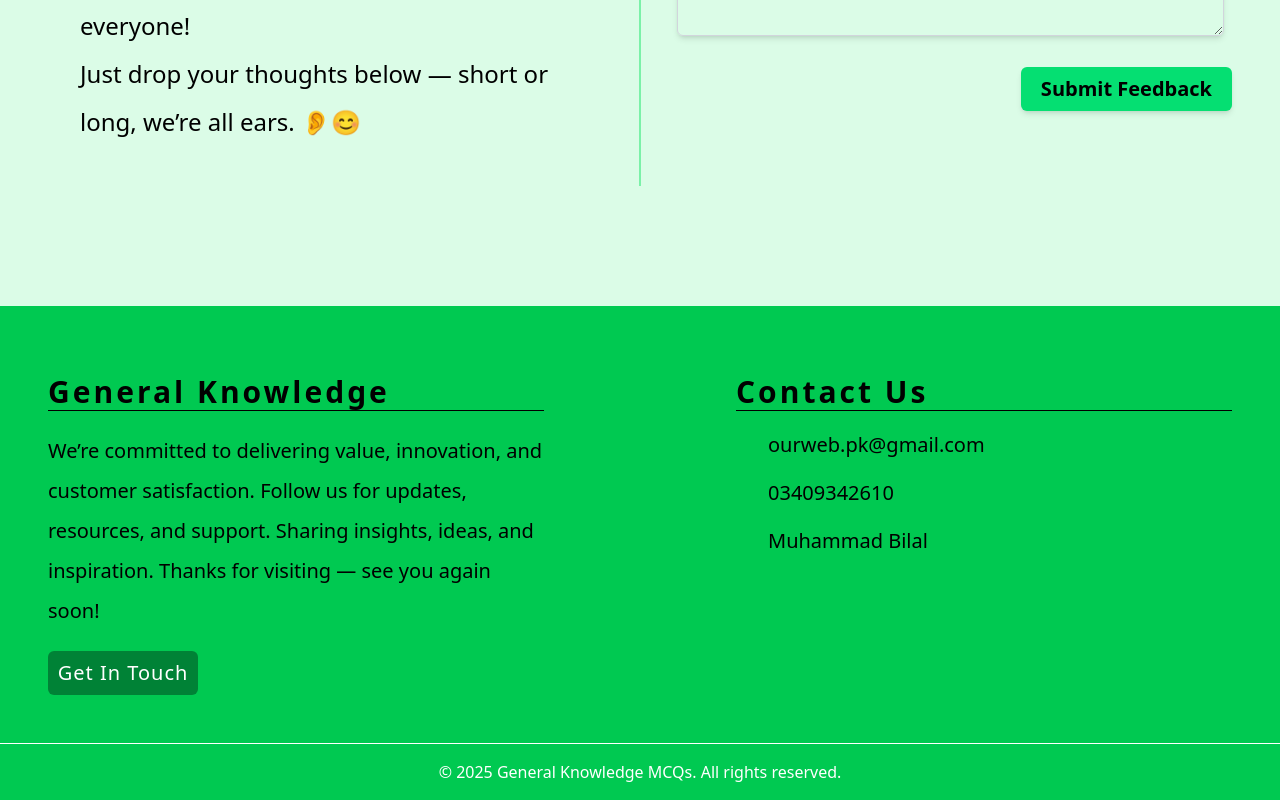
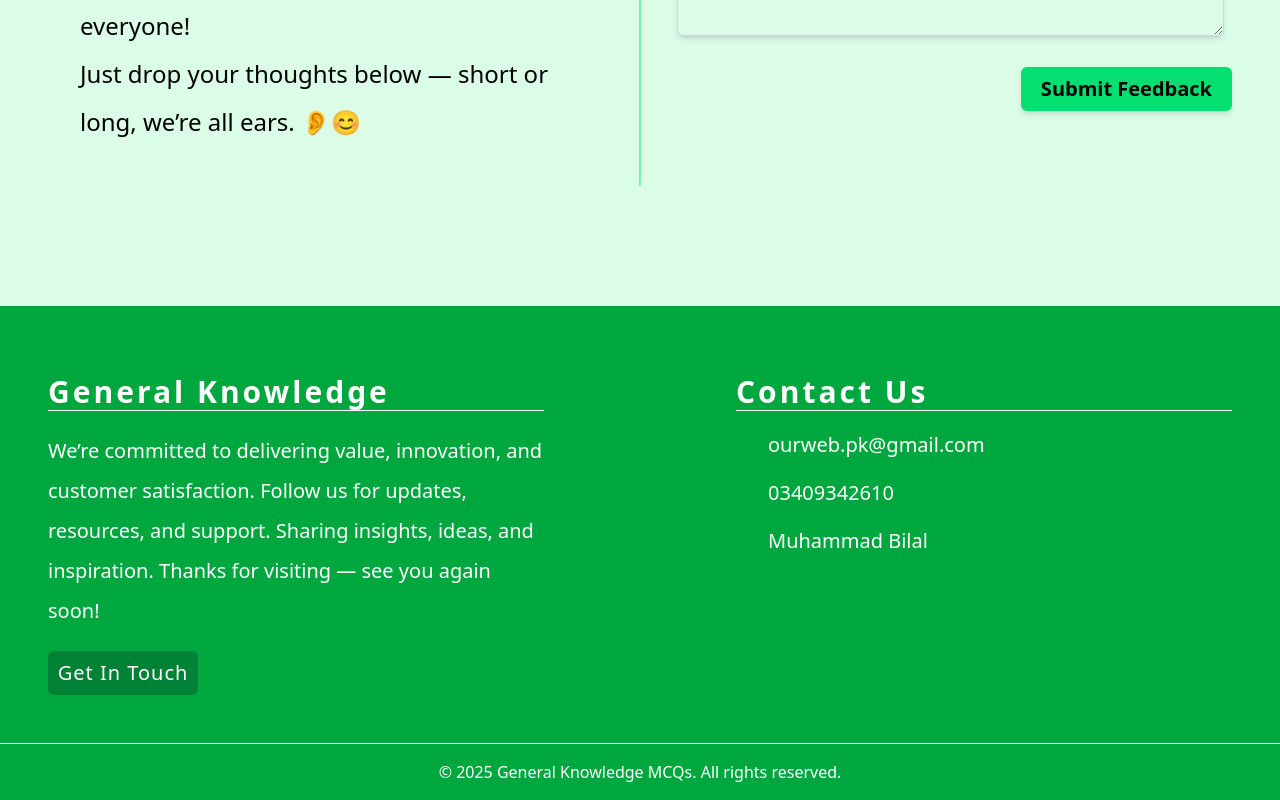
Before and after one commit to BilalUnknown10/General-Knowledge-front-end, a React (Vite) app: page / in a window 1280 px wide. Shown: the part 2958-3758 px from the top of the page. Built offline with nearby package versions, Linux system fonts and the light colour scheme; some icons are missing.

Commit message:
some changes in navbar

```diff
--- a/src/components/Footer.jsx
+++ b/src/components/Footer.jsx
@@ -5,7 +5,7 @@ import LinkedInIcon from '@mui/icons-material/LinkedIn';
 
 function Footer() {
   return (
-    <div className="bg-green-500">
+    <div className="bg-green-600 text-white">
       <div className=" md:p-8 md:flex gap-40">
       <div className="md:w-1/2 p-4">
         <h1 className="text-3xl border-b font-semibold tracking-widest mt-5">
--- a/src/components/Navbar.jsx
+++ b/src/components/Navbar.jsx
@@ -29,7 +29,7 @@ function Navbar() {
         stagger: 0.5,
       }
     );
-  });
+  },[]);
 
   const backToHome = () => {
     setMobileMenu(false)
@@ -72,7 +72,9 @@ function Navbar() {
                 <Link to={'/'}>
                   <li onClick={backToHome} className="cursor-pointer border-b">Home</li>
                 </Link>
-                <li className="cursor-pointer border-b">MCQS</li>
+                <Link to={'/mcqs'}>
+                  <li onClick={backToHome} className="cursor-pointer border-b">MCQS</li>
+                </Link>
                 <Link to={"/login"}>
                   <li className="cursor-pointer border-b">Login</li>
                 </Link>
--- a/src/components/homePageComponents/GuideLine.jsx
+++ b/src/components/homePageComponents/GuideLine.jsx
@@ -26,7 +26,7 @@ function GuideLine() {
                 <li className="font-bold md:text-2xl">{guide.title}</li>
                 <ul className={`list-disc  p-4 transition-all duration-500 ease-in-out ${openIndex ? "opacity-100" : "opacity-0"}`}>
                   {guide.guideLine.map((guide,i) => {
-                      return <li key={i} className="md:text-2xl">{guide}</li>
+                      return <li key={i} className="md:text-xl">{guide}</li>
                     })}
                     </ul>
               </div>
```
